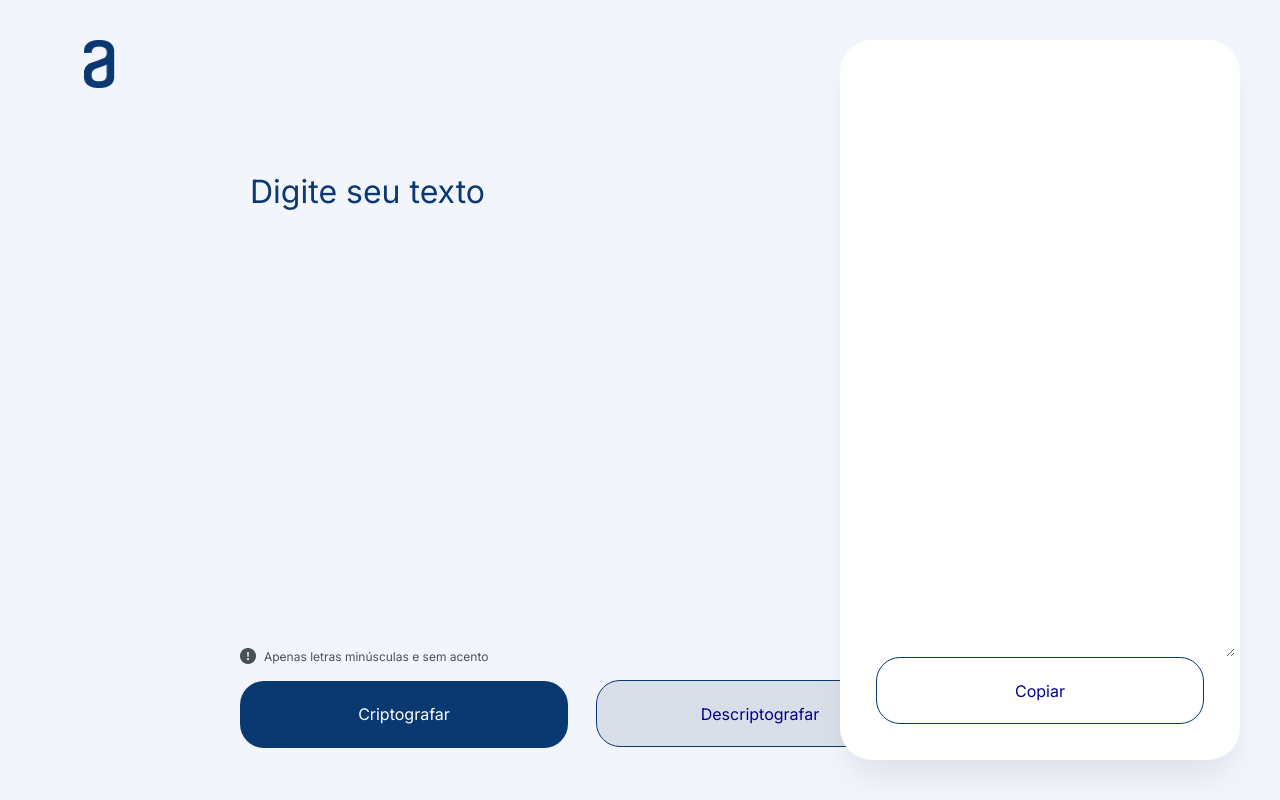
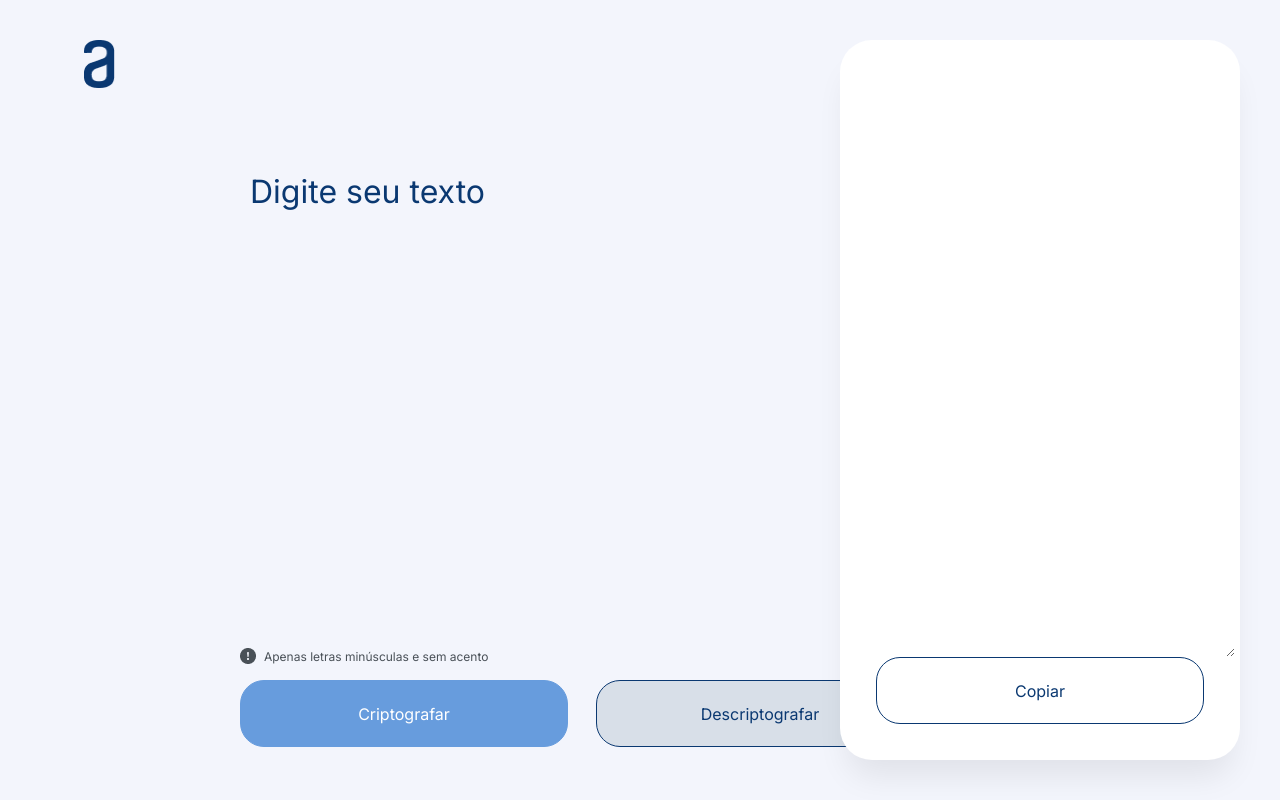
Before and after one commit to BrunadeCarvalho/Decodificador-Challenge-Alura, a plain HTML site: page index.html in a window 1280 px wide. In both pictures the pointer is over the button "Criptografar". Drawn offline with Linux system fonts and the light colour scheme.

Commit message:
STYLE: Hover alterado nos três botões

```diff
--- a/style.css
+++ b/style.css
@@ -85,10 +85,22 @@ input::placeholder{
     margin-right: 24px;
 }
 
+.botoes button:nth-child(1):hover{
+    background-color: #679cdd;
+    border: 1px solid #679cdd;
+    color: white;
+}
+
 .botoes button:nth-child(2){
     background-color: #D8DFE8;
     border: 1px solid #0A3871;
-    color: darkblue;
+    color: #0A3871;
+
+}
+.botoes button:nth-child(2):hover{
+    background-color: #679cdd;
+    border: 1px solid #679cdd;
+    color: white;
 }
 
 aside{
@@ -126,10 +138,16 @@ aside{
     font-family: 'Inter', sans-serif;
     font-size: 16px;
     line-height: 19.36px;
-    color: darkblue;
+    color: #0A3871;
     background-color: white;
     border: 1px solid #0A3871;
     align-items: center;
+}
+
+#copiar:hover{
+    background-color: #679cdd;
+    border: 1px solid #679cdd;
+    color: white;
 }
 
 textarea{
```
